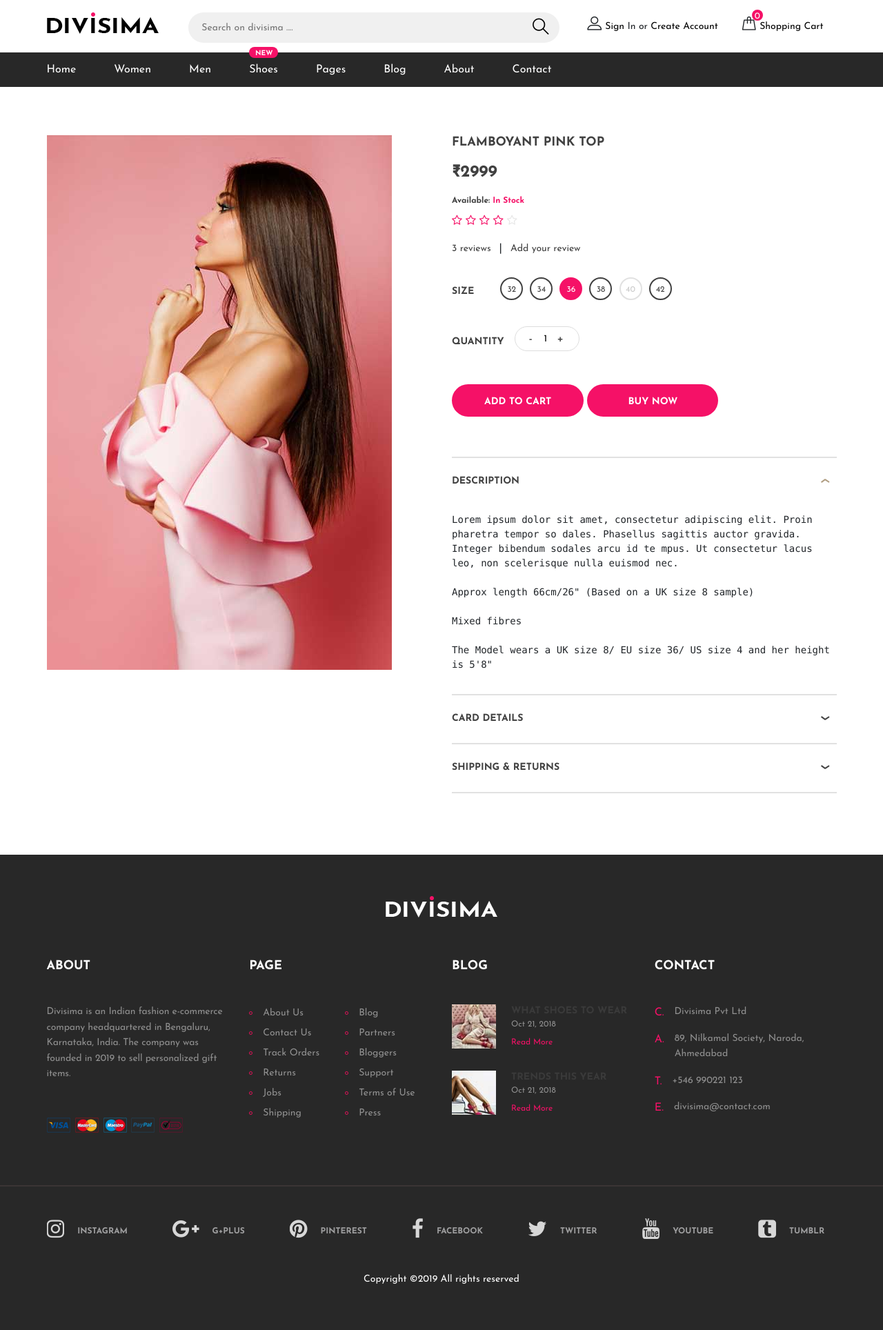
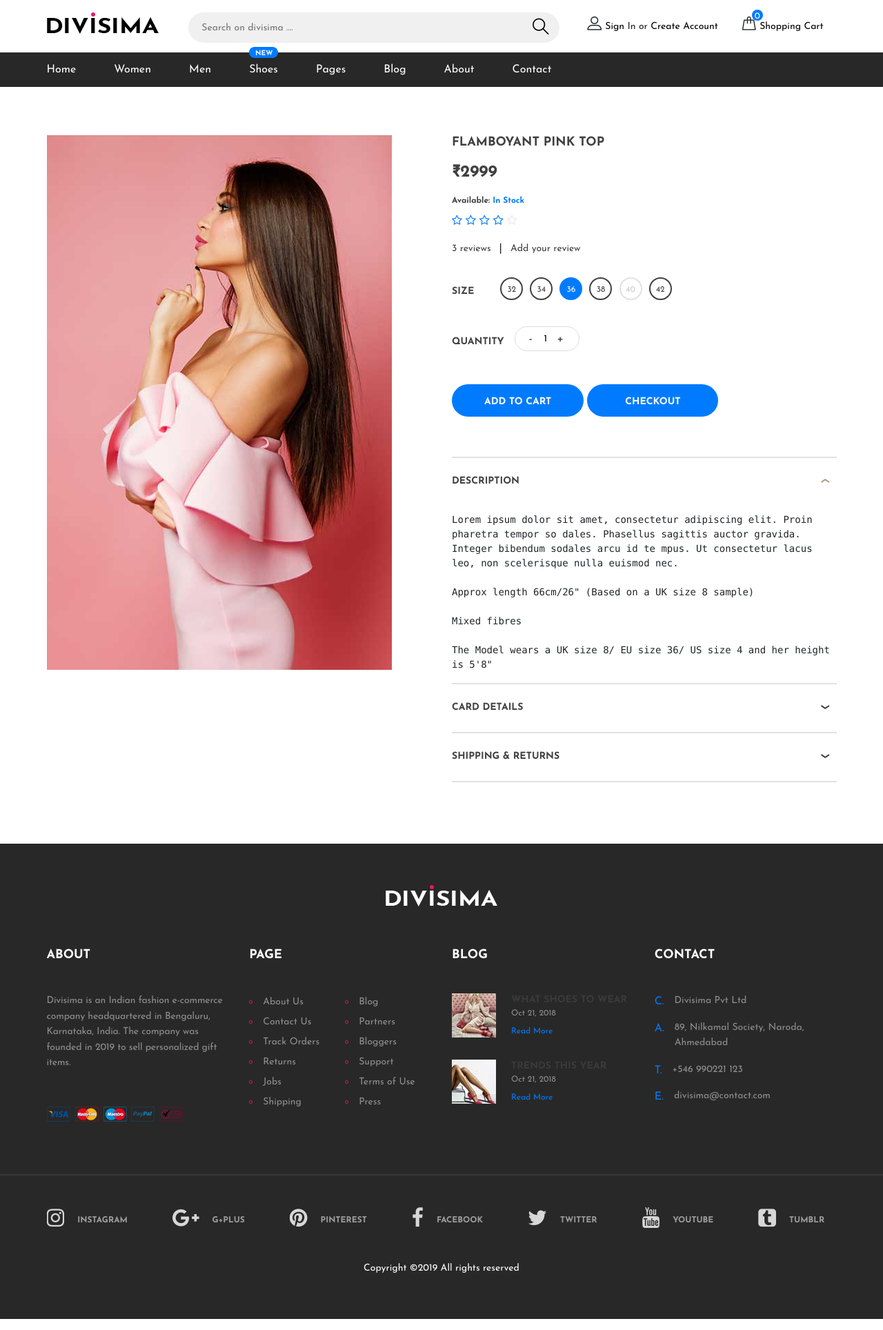
Before and after one commit to karan-chaudhari/shopapp, a Django app: page /shop/product/1 in a window 1280 px wide. Shown: the whole page at 69% size. Run offline with Django 3.2, Linux system fonts and the light colour scheme; data comes from the database, SQL or seed files in the repository; some libraries are stand-ins or nearby versions.

Commit message:
Change page theme

```diff
--- a/shop/static/css/style.css
+++ b/shop/static/css/mainstyle.css
@@ -133,7 +133,7 @@
 	padding: 18px 47px 14px;
 	border-radius: 50px;
 	text-transform: uppercase;
-	background: #f51167;
+	background: #007bff;
 	color: #fff;
 	line-height: normal;
 	cursor: pointer;
@@ -400,7 +400,7 @@
 	min-width: 16px;
 	color: #fff;
 	font-size: 13px;
-	background: #f51167;
+	background: #007bff;
 	text-align: center;
 	border-radius: 30px;
 	padding: 0 2px;
@@ -440,7 +440,7 @@
 	font-size: 10px;
 	font-weight: 700;
 	color: #fff;
-	background: #f51167;
+	background: #007bff;
 	line-height: 1;
 	text-transform: uppercase;
 	left: calc(50% - 21px);
@@ -1114,12 +1114,12 @@
 
 .fw-latest-post-widget .lp-content .readmore {
 	font-size: 12px;
-	color: #f51167;
+	color: #007bff;
 }
 
 .contact-widget .con-info span {
 	float: left;
-	color: #f51167;
+	color: #007bff;
 	margin-right: 15px;
 	overflow: hidden;
 }
@@ -1562,7 +1562,7 @@
 }
 
 .product-details .p-stock span {
-	color: #f51167;
+	color: #007bff;
 }
 
 .product-details .p-rating {
@@ -1570,7 +1570,7 @@
 }
 
 .product-details .p-rating i {
-	color: #f51167;
+	color: #007bff;
 }
 
 .product-details .p-rating i.fa-fade {
--- a/shop/templates/shop/layout.html
+++ b/shop/templates/shop/layout.html
@@ -22,7 +22,7 @@
   <link rel="stylesheet" href="{% static 'css/jquery-ui.min.css' %}"/>
   <link rel="stylesheet" href="{% static 'css/owl.carousel.min.css' %}"/>
   <link rel="stylesheet" href="{% static 'css/animate.css' %}"/>
-  <link rel="stylesheet" href="{% static 'css/style.css' %}"/>
+  <link rel="stylesheet" href="{% static 'css/mainstyle.css' %}"/>
 
 
   <!--[if lt IE 9]>
@@ -241,10 +241,7 @@
   <script src="https://cdnjs.cloudflare.com/ajax/libs/popper.js/1.14.6/umd/popper.min.js" integrity="sha384-wHAiFfRlMFy6i5SRaxvfOCifBUQy1xHdJ/yoi7FRNXMRBu5WHdZYu1hA6ZOblgut" crossorigin="anonymous"></script>
   <script src="https://stackpath.bootstrapcdn.com/bootstrap/4.2.1/js/bootstrap.min.js" integrity="sha384-B0UglyR+jN6CkvvICOB2joaf5I4l3gm9GU6Hc1og6Ls7i6U/mkkaduKaBhlAXv9k" crossorigin="anonymous"></script>
 
-
-{% block js %}
-  <script type="text/javascript">
-    console.log('working');
+  <script>
     if(localStorage.getItem('cart') == null)
     {
       var cart = {};
@@ -255,23 +252,22 @@
       document.getElementById('cart').innerHTML = Object.keys(cart).length;
     }
     $('.cart').click(function(){
-      console.log('clicked');
       var idstr = this.id.toString();
-      console.log(idstr);
       if (cart[idstr] != undefined){
         cart[idstr] = cart[idstr] + 1;
       }
       else{
         cart[idstr] = 1;
       }
-      console.log(cart);
       localStorage.setItem('cart', JSON.stringify(cart));
       document.getElementById('cart').innerHTML = Object.keys(cart).length;
     });
     $('#popcart').popover();
     document.getElementById('popcart').setAttribute('data-content','<h5>Cart</h5>');
+  </script>
 
-  </script>
+{% block js %}
+
 {% endblock %}
   </body>
 </html>
--- a/shop/templates/shop/product.html
+++ b/shop/templates/shop/product.html
@@ -89,21 +89,23 @@
                         <div class="pro-qty"><input type="text" value="1"></div>
                     </div>
 					<a href="#" id="pr{{product.id}}" class="site-btn cart">ADD TO CART</a>
-					<a href="#" class="site-btn my-2">BUY NOW</a>
+					<a href="#" class="site-btn my-2">CHECKOUT</a>
 					<div id="accordion" class="accordion-area">
-						{% if product.desc or fprod.desc %}
 						<div class="panel">
 							<div class="panel-header" id="headingOne">
 								<button class="panel-link active" data-toggle="collapse" data-target="#collapse1" aria-expanded="true" aria-controls="collapse1">description</button>
 							</div>
 							<div id="collapse1" class="collapse show" aria-labelledby="headingOne" data-parent="#accordion">
 								<div class="panel-body">
+									{% if product.desc %}
 									<pre style="white-space: pre-line;">{{product.desc}}</pre>
+									{% else %}
 									<pre style="white-space: pre-line;">{{fprod.desc}}</pre>
+									{% endif %}
 								</div>
 							</div>
 						</div>
-						{% endif %}
+
 						<div class="panel">
 							<div class="panel-header" id="headingTwo">
 								<button class="panel-link" data-toggle="collapse" data-target="#collapse2" aria-expanded="false" aria-controls="collapse2">card details </button>
--- a/shop/views.py
+++ b/shop/views.py
@@ -32,7 +32,6 @@
     return render(request, 'shop/contact.html')
 
 def product(request, myid):
-    fprod = Feature_Product.objects.filter(id=myid)
     product = Product.objects.filter(id=myid)
     context = {'product':product[0]}
     return render(request, 'shop/product.html', context)
```
Also changed, not shown: other parts of shop/static/css/mainstyle.css (+21 -21 lines), shop/templates/shop/index.html (+3 -7 lines).
